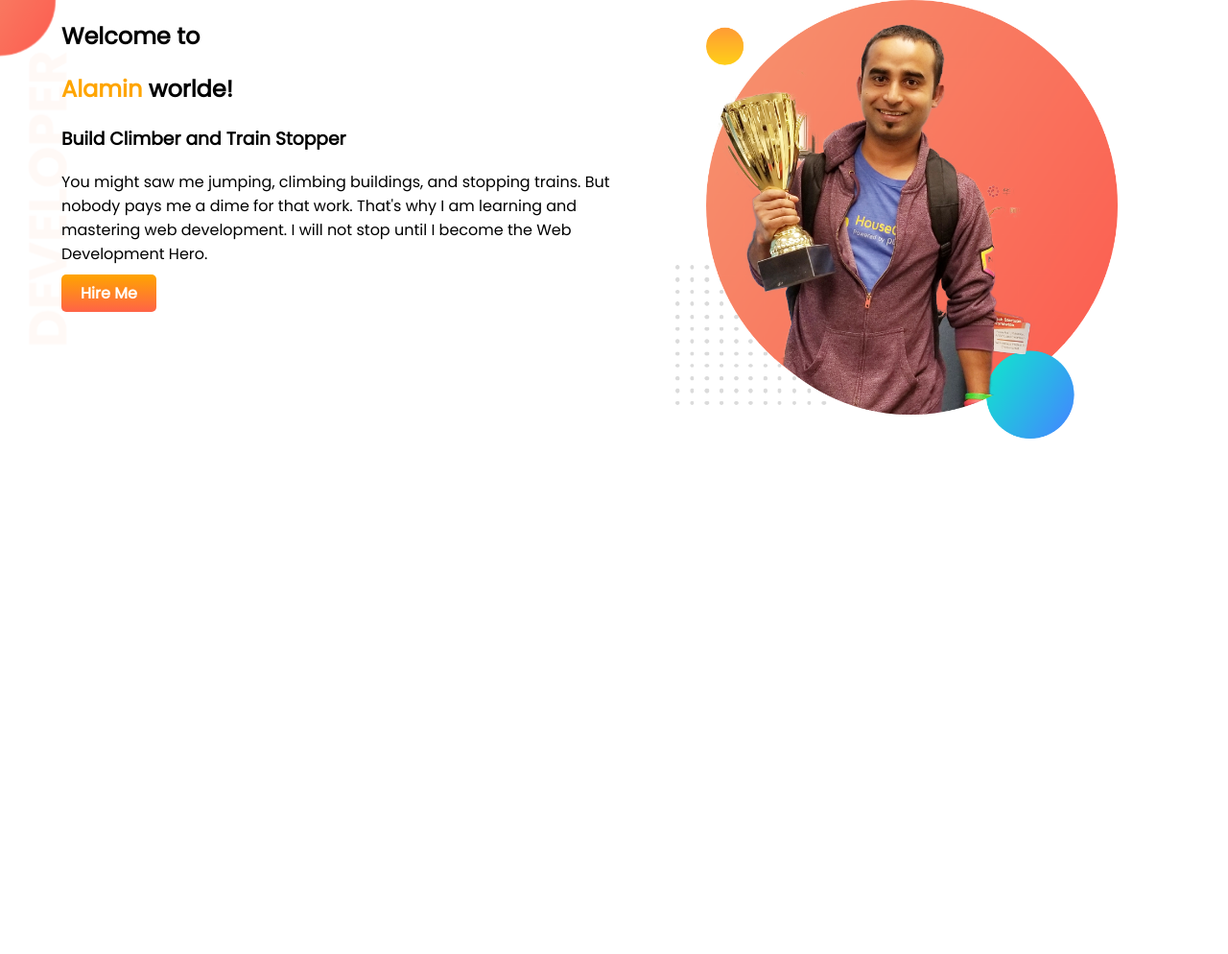
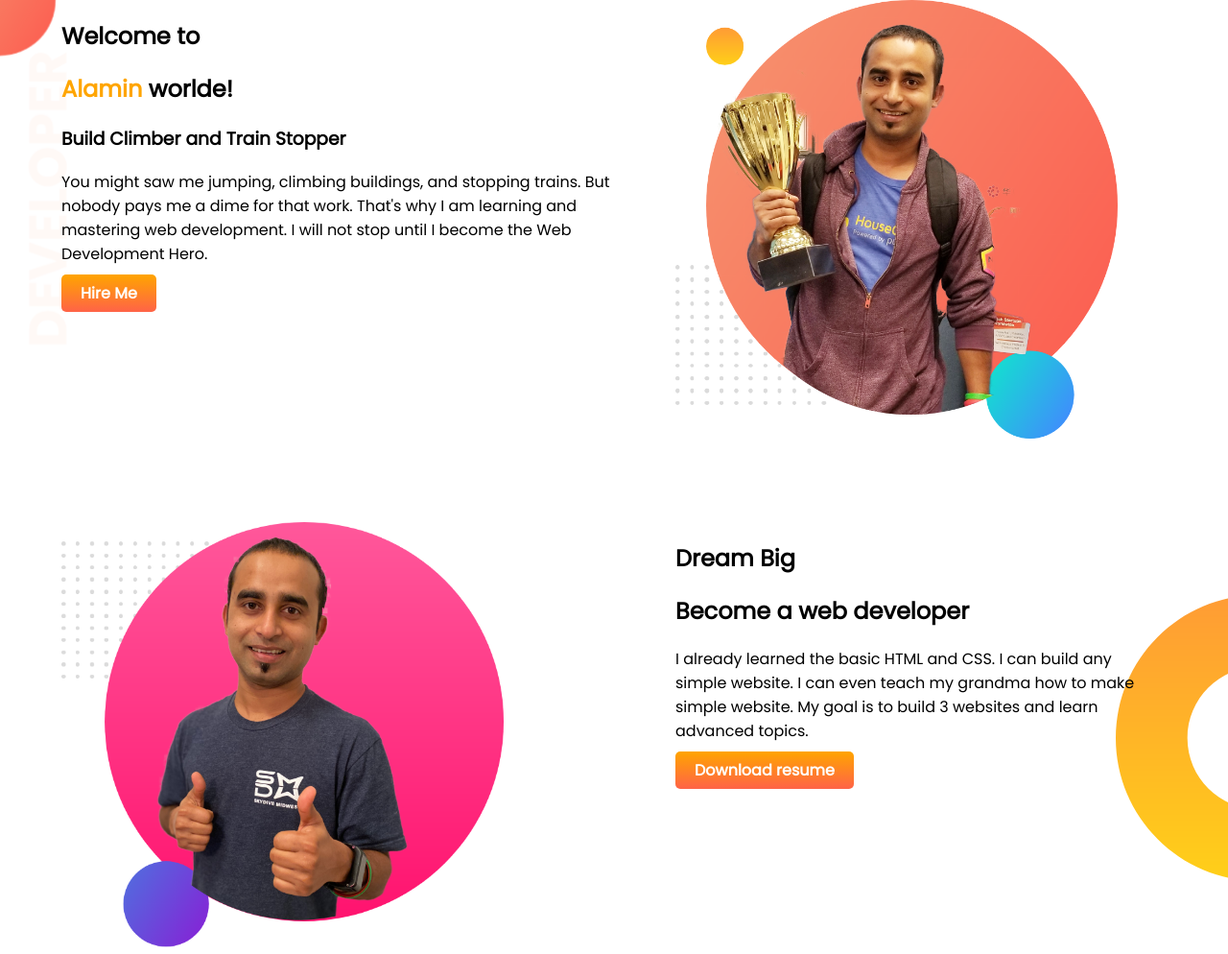
Before and after one commit to Alamin0123/developer-portfolio, a plain HTML site: page index.html in a window 1280 px wide. Shown: the whole page at 96% size. Before the commit the page ends 800 px from the top, so only its background shows below. Drawn offline with Linux system fonts and the light colour scheme.

Commit message:
this is secound part

```diff
--- a/index.html
+++ b/index.html
@@ -35,6 +35,20 @@
         </div>
     </section>
 
+    <section class="dream-bg">
+        <div class="half">
+            <img src="images/jhankar2.png" alt="">
+        </div>
+        <div class="half half-div">
+            <h1>Dream Big</h1>
+            <h2>Become a web developer</h2>
+            <p>I already learned the basic HTML and CSS. I can build any simple website. I can even teach my grandma how to make simple website. My goal is to build 3 websites and learn advanced topics.
+
+            </p>
+            <a class="link-button" href="www.fiverr.com" target="_blank"> Download resume</a>
+        </div>
+    </section>
+
 </body>
 
 </html>
--- a/style.css
+++ b/style.css
@@ -30,3 +30,12 @@ section{
     background-image: url("images/top-banner.png");
     background-repeat: no-repeat;
 }
+.dream-bg{
+    background-image: url("images/dream-bg.png");
+    background-repeat: no-repeat;
+    margin-top: 80px;
+   background-position: right;
+}
+.half-div p {
+    padding-right: 72px;
+}
```
